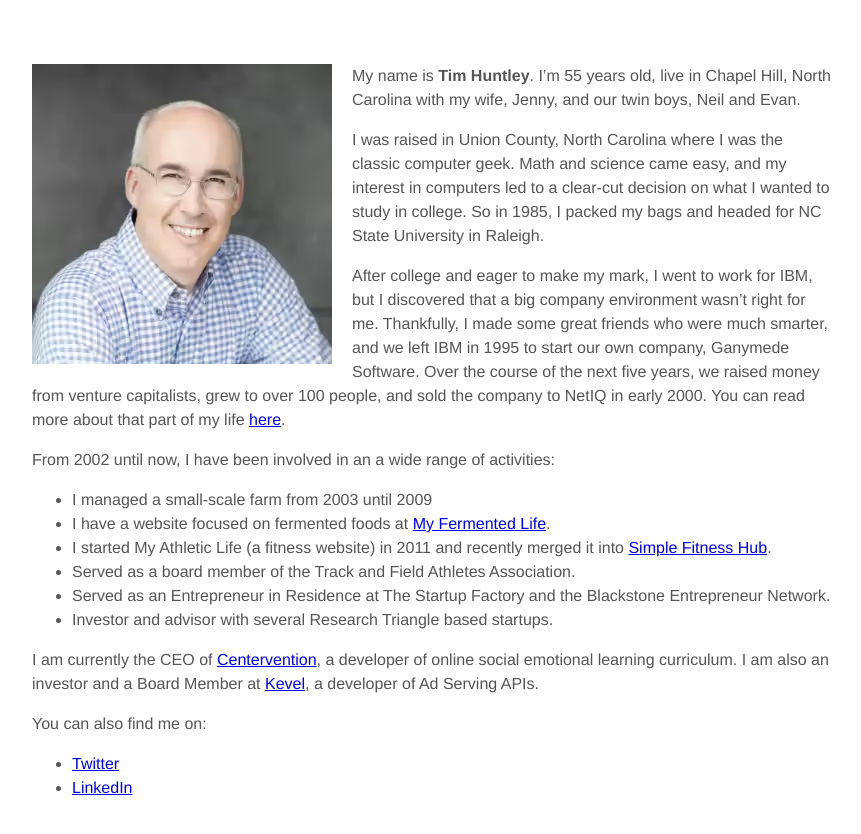
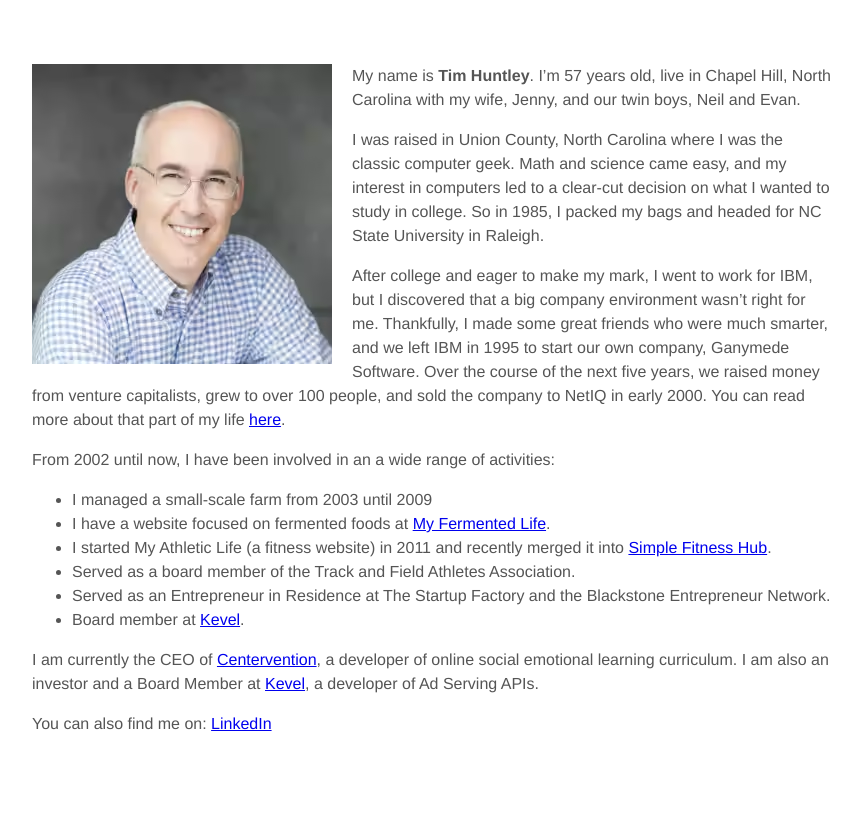
Before and after one commit to timshuntley/timshuntley, a plain HTML site: page index.html in a window 1280 px wide. Shown: the whole page, without its empty margins (208-1069 px from the left). Drawn offline with Linux system fonts and the light colour scheme.

Commit message:
Update index.html
Status changes

```diff
--- a/index.html
+++ b/index.html
@@ -17,7 +17,7 @@
         <source srcset="Tim-Head-Shot.jpg" type="image/jpeg">
         <img src="Tim-Head-Shot.jpg" alt="Tim Huntley Picture" style="float:left;width:300px;height:300px;padding-right: 20px;">
       </picture>
-      My name is <span itemprop="name"><b>Tim Huntley</b></span>. I’m 55 years old, live in Chapel Hill, North Carolina with my wife, Jenny, and our twin boys, Neil and Evan.
+      My name is <span itemprop="name"><b>Tim Huntley</b></span>. I’m 57 years old, live in Chapel Hill, North Carolina with my wife, Jenny, and our twin boys, Neil and Evan.
       <p>I was raised in Union County, North Carolina where I was the classic computer geek.  Math and science came easy, and my interest in computers led to a clear-cut decision on what I wanted to study in college.  So in 1985, I packed my bags and headed for <span itemprop="alumniOf">NC State University in Raleigh</span>.</p>
       <p>After college and eager to make my mark, I went to work for IBM, but I discovered that a big company environment wasn’t right for me.  Thankfully, I made some great friends who were much smarter, and we left IBM in 1995 to start our own company, Ganymede Software.  Over the course of the next five years, we raised money from venture capitalists, grew to over 100 people, and sold the company to NetIQ in early 2000.  You can read more about that part of my life
         <a href="http://www.bizjournals.com/triangle/stories/2000/03/13/editorial1.html?page=all">here</a>.</p>
@@ -27,12 +27,10 @@
         <li>I started My Athletic Life (a fitness website) in 2011 and recently merged it into <a href="https://www.simplefitnesshub.com/"><span itemprop="affiliation">Simple Fitness Hub</span></a>.</li>
         <li>Served as a board member of the Track and Field Athletes Association.</li>
         <li>Served as an Entrepreneur in Residence at The Startup Factory and the Blackstone Entrepreneur Network.</li>
-        <li>Investor and advisor with several Research Triangle based startups.</li></ul></p>
+        <li>Board member at <a href="https://dev.kevel.com/reference/getting-started-with-kevel">Kevel</a>.</li></ul></p>
 
       <p>I am currently the <span itemprop="jobTitle">CEO</span> of <a href="https://www.centervention.com/"><span itemprop="worksFor">Centervention</span></a>, a developer of online social emotional learning curriculum. I am also an investor and a Board Member at <a href="https://www.kevel.co/"><span itemprop="affiliation">Kevel</span></a>, a developer of Ad Serving APIs.</p>
-      <p>You can also find me on:<ul>
-        <li><a href="https://twitter.com/TimSHuntley">Twitter</a></li>
-        <li><a href="https://www.linkedin.com/in/tim-huntley-2a1b743b/">LinkedIn</a></li></ul></p>
+      <p>You can also find me on: <a href="https://www.linkedin.com/in/tim-huntley-2a1b743b/">LinkedIn</a></p>
     </article>
   </body>
 </html>
```
